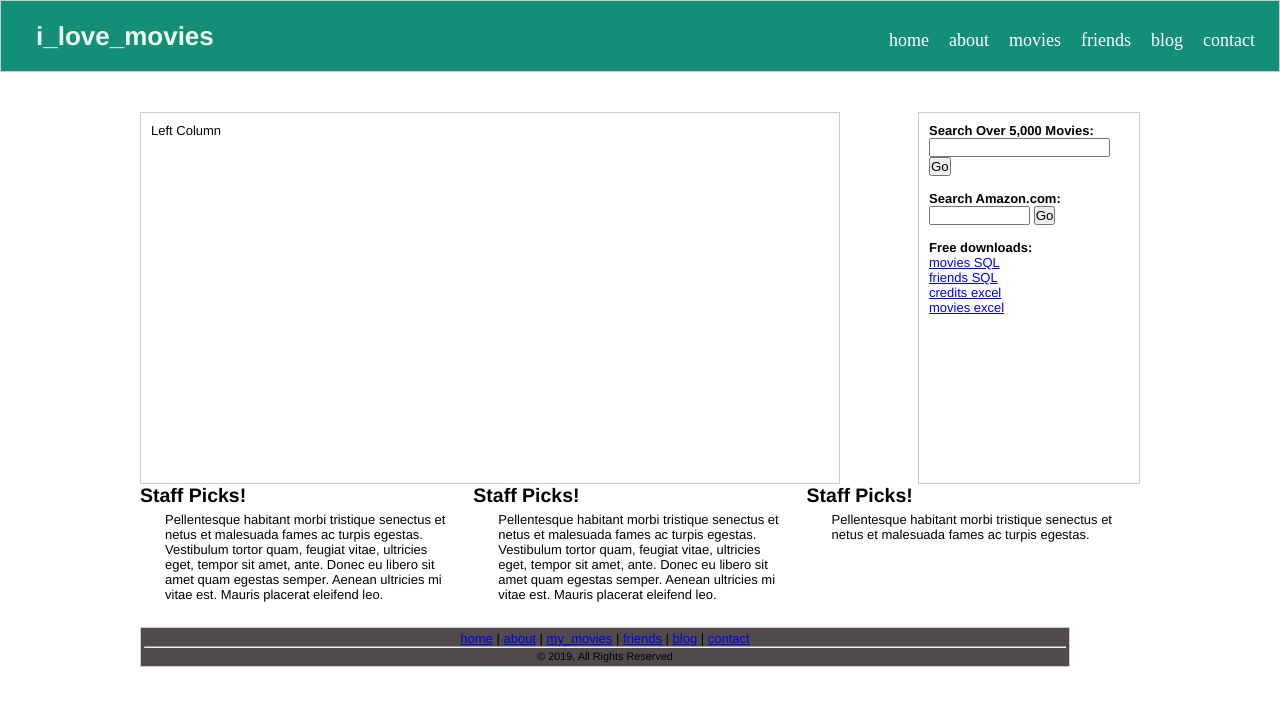
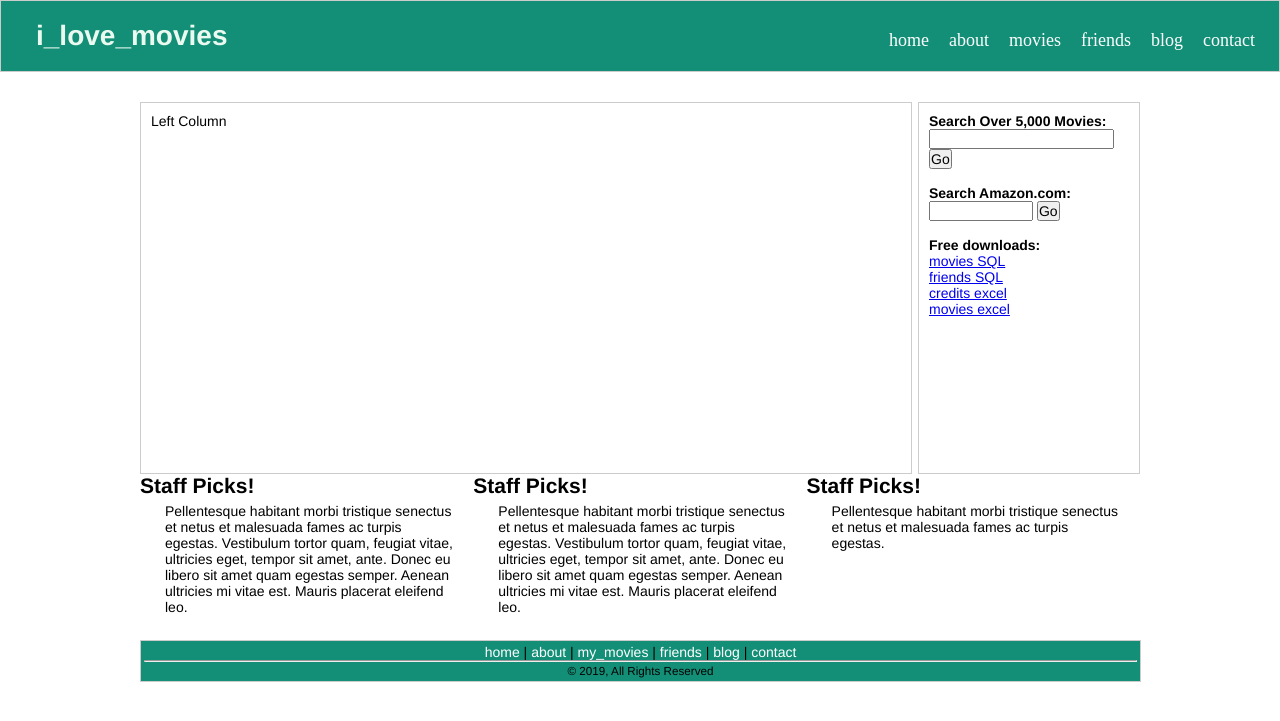
Before and after one commit to rbeeler/group2-GroupAwesome, a PHP site: page /index.php in a window 1280 px wide. Shown: the top 721 px of the page. Run offline with PHP 8.4, Linux system fonts and the light colour scheme.

Commit message:
Update style.css

```diff
--- a/css/style.css
+++ b/css/style.css
@@ -1,16 +1,19 @@
 * { padding: 0; margin: 0; }
 
-body {
+body,
+button,
+input,
+textarea {
  font-family: century gothic, Helvetica, sans-serif;
- font-size: 13px;
+ font-size: 14px;
 }
 h1{
 	margin-left: 25px;
 	line-height:50px;
-	color:#EAFAF1  ;
+	color: #EAFAF1;
 }
 #wrapper {
- margin: 40px auto;
+ margin: 30px auto;
  width: 1000px;
 }
 #header {
@@ -20,7 +23,6 @@ h1{
  height: 50px;
  margin: 0px auto 5px auto;
  background: #148F77 ;
-
 }
 #leftcolumn {
  float: left;
@@ -28,7 +30,7 @@ h1{
  margin: 0px 0px 0px 0px;
  padding: 10px;
  height: 350px;
- width: 678px;
+ width: 750px;
 }
 #rightcolumn {
  float: right;
@@ -43,6 +45,7 @@ h1{
 #boxes {
   margin: 0;
   padding: 0;
+  margin: 15px auto;
 }
   .leftbox{
    float: left;
@@ -65,13 +68,17 @@ h1{
 }
 
 #footer {
-  width: 922px;
+  width: 993px;
   clear: both;
   border: 1px solid #ccc;
-  background: #504A4B;
+  background: #148F77;
   margin: 0px 0px 0px 0px;
   padding: 3px;
   text-align: center;
+}
+#footer a {
+  color: white;
+  text-decoration: none;
 }
 
 /* Main-nav */
```
